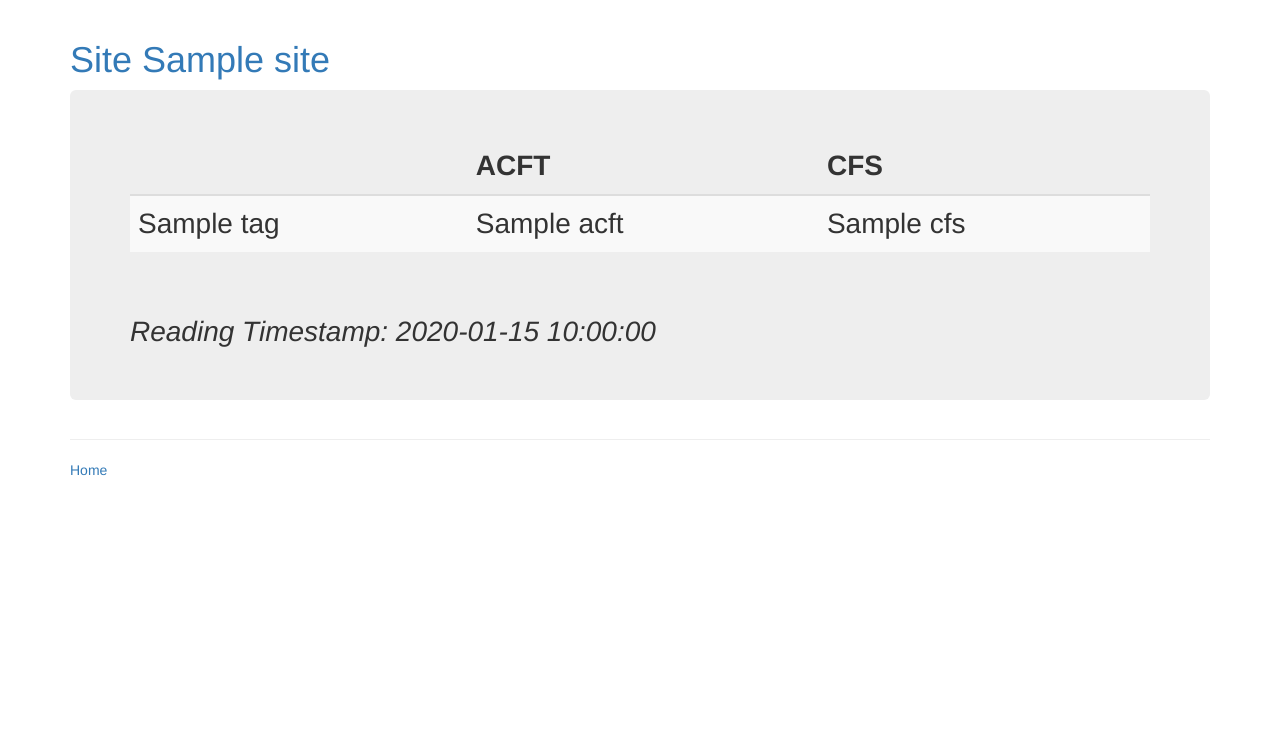
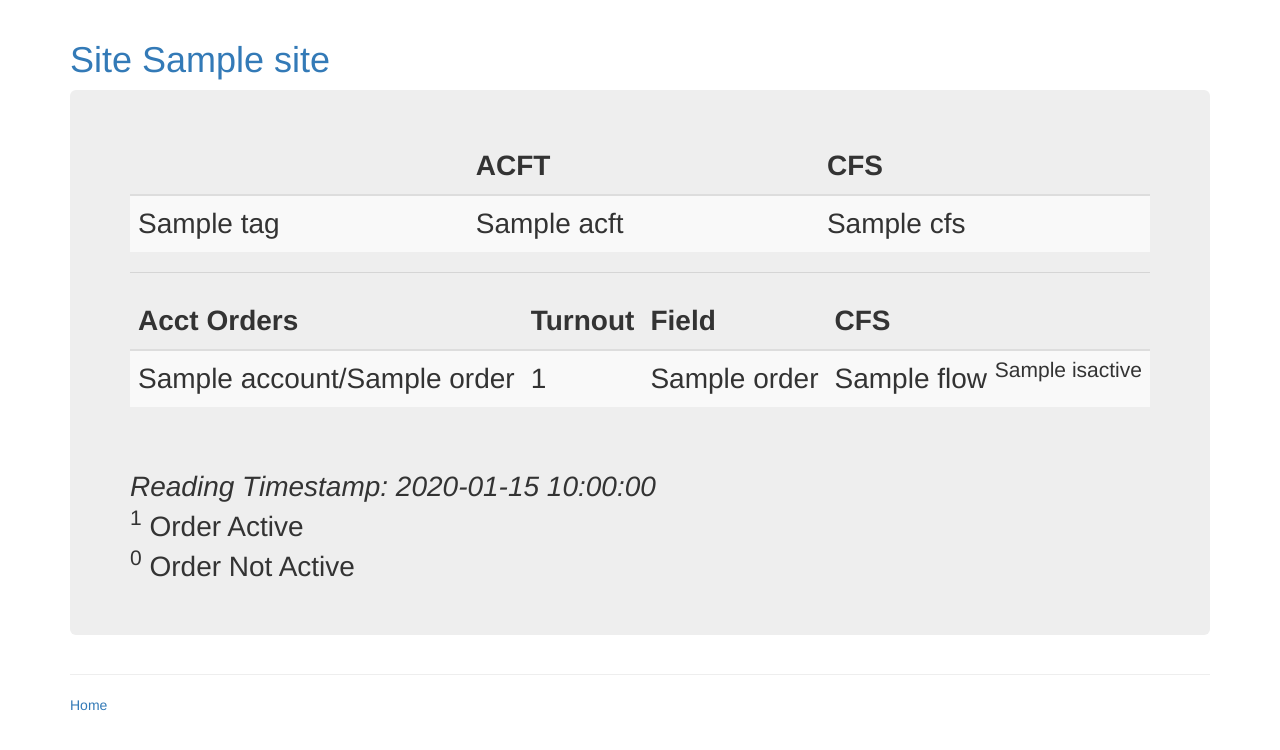
Before and after one commit to jcarter62/getabbflow, a Flask app: template templates/site.html in a window 1280 px wide. Shown: the top 750 px of the page. Run offline with Flask 2, Linux system fonts and the light colour scheme; the template is opened without the code that fills it: most values are stand-ins (such as "Sample title", 1, 10 or a date in 2020); some libraries are stand-ins or nearby versions.

Commit message:
Added orders data to ui

```diff
--- a/main.py
+++ b/main.py
@@ -31,6 +31,20 @@ def home_route():
         mrr['site'] = mrr['site'].rstrip(' ')
 
     total_str = ('%10.2f' % total).lstrip(' ') + 'cfs'
+    #
+    # Now let's go get the current orders from wmis database.
+    #
+    orders = get_orders_summary()
+    for o in orders:
+        o['latname'] = sites.find_sort_name(o['latname'])
+
+    for mrr in all_mrr:
+        mrr['orders'] = '--'
+        for o in orders:
+            if o['latname'] == mrr['site']:
+                mrr['orders'] = o['flow']
+                break
+
     return render_template('home.html', context={'data': all_mrr, 'total': total_str})
 
 
@@ -80,7 +94,11 @@ def route_site_recent(site):
         acft = acft4tag(data['acft'], tag)
         comb.append({'tag': tag, 'acft': acft, 'cfs': cfs})
 
-    obj = {'flow': flow, 'timestamp': timestamp, 'data': data, 'site': site, 'combined': comb}
+    sites = AbbSites()
+    this_site = sites.find_user_name(site)
+    orders = get_orders_detail(this_site)
+
+    obj = {'flow': flow, 'timestamp': timestamp, 'data': data, 'site': site, 'combined': comb, 'orders': orders}
     return render_template('site.html', context=obj)
 
 
@@ -96,6 +114,37 @@ def acft4tag(rows, tag):
         if row['tag'] == tag:
             return row['value']
     return '-'
+
+
+def get_orders_summary():
+    import requests
+    result = []
+    url = 'http://localhost:5200/orders_summary'
+    request_completed = False
+    try:
+        content = requests.get(url, timeout=10)
+        request_completed = True
+        result = content.json()['data']
+    except requests.exceptions.RequestException as e:
+        # https://stackoverflow.com/a/16511493
+        print('abbflow Request exception: %s ' % e.__str__())
+
+    return result
+
+
+def get_orders_detail(site):
+    import requests
+    result = []
+    url = 'http://localhost:5200/order_detail/' + site
+    request_completed = False
+    try:
+        content = requests.get(url, timeout=10)
+        request_completed = True
+        result = content.json()['data']
+    except requests.exceptions.RequestException as e:
+        # https://stackoverflow.com/a/16511493
+        print('abbflow Request exception: %s ' % e.__str__())
+    return result
 
 # @app.route('/data/<site>')
 # def site_route(site):
--- a/templates/site.html
+++ b/templates/site.html
@@ -34,12 +34,47 @@
                 </tbody>
                 {% endfor %}
             </table>
+            <hr>
 
+            <table class="table table-striped">
+                <thead>
+                <tr scope="row">
+                    <th scope="col-4">Acct Orders</th>
+                    <th scope="col-2">Turnout</th>
+                    <th scope="col-2">Field</th>
+                    <th scope="col-2">CFS</th>
+                </tr>
+
+                </thead>
+                <tbody>
+
+                {% for r in context.orders %}
+                <tr scope="row">
+                    <td scope="col-6">
+                        {{r.account}}/{{r.account_name}}
+                    </td>
+                    <td scope="col-2">
+                        {{r.turnout_id}}
+                    </td>
+                    <td scope="col-2">
+                        {{r.fieldname}}
+                    </td>
+                    <td scope="col-2">
+                        {{r.flow}}&nbsp;<sup>{{r.isactive}}</sup>
+                    </td>
+                </tr>
+                </tbody>
+                {% endfor %}
+            </table>
             <br>
             <i>Reading Timestamp: {{context.timestamp}}</i>
+            <br>
+            <sup>1</sup> Order Active<br>
+            <sup>0</sup> Order Not Active
 
         </div>
     </div>
     <a href="/">Home</a>
+    <br>
 </div>
 {% endblock %}
```
Also changed, not shown: abbsites/__init__.py (+16 -0 lines), request_all_data.py (+14 -1 lines), templates/home.html (+6 -1 lines).
